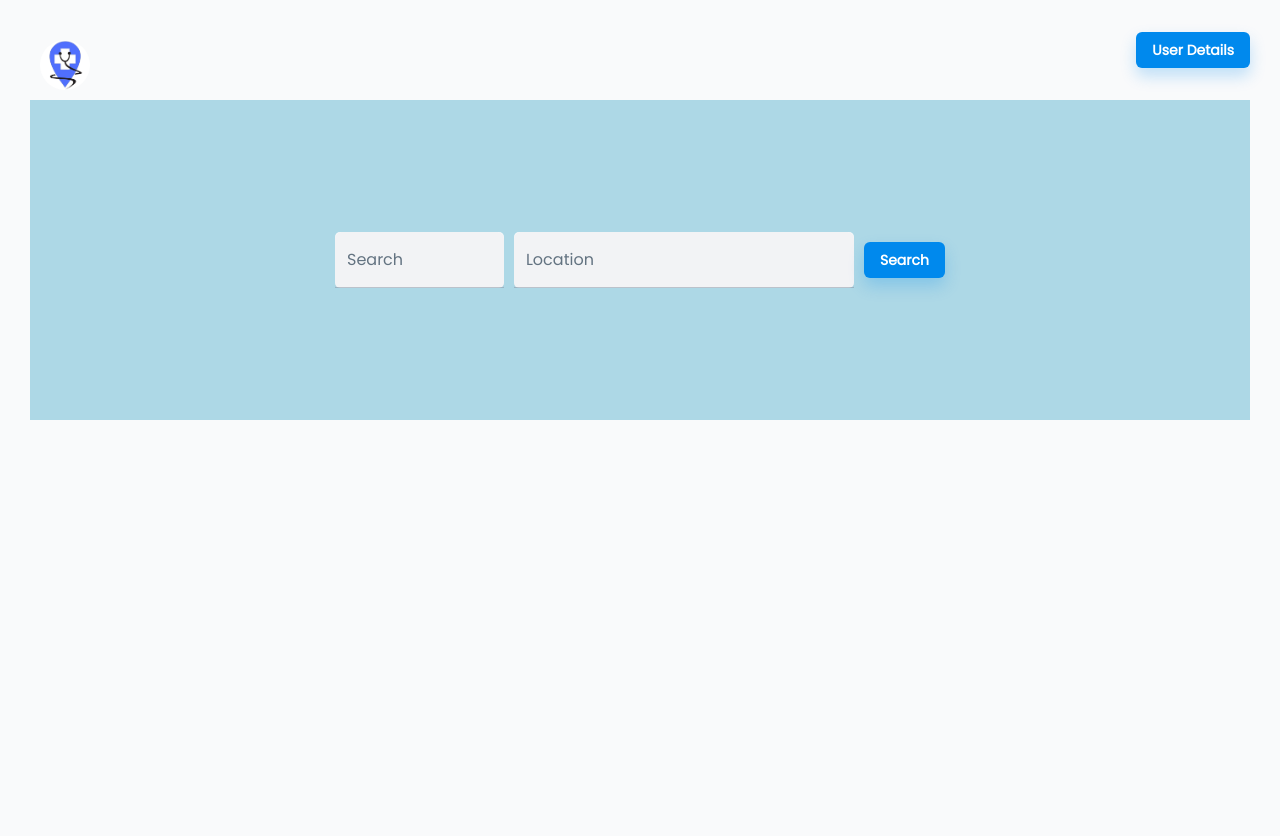
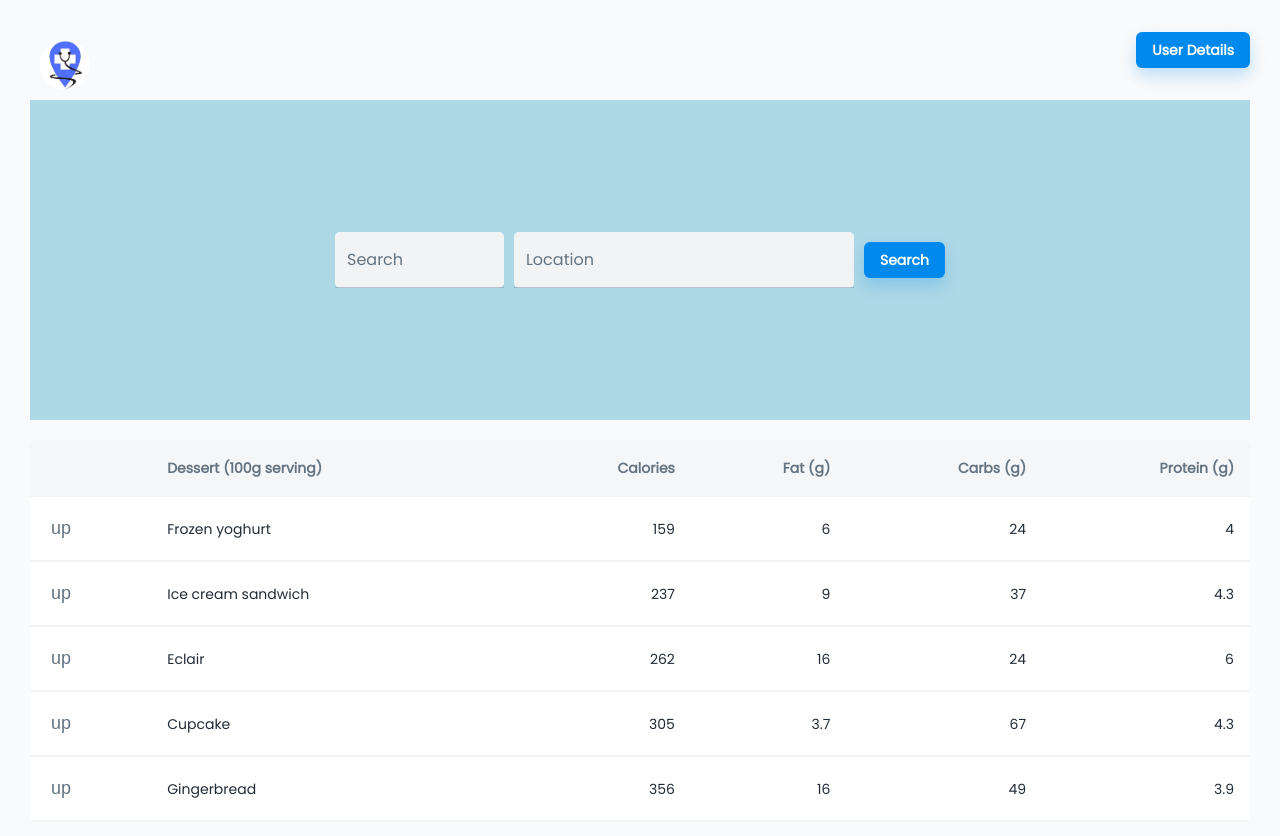
Before and after one commit to DhruvPatel96/walkineasy, a React (Create React App) app: page /client/homepage in a window 1280 px wide. Shown: the top 836 px of the page. Before the commit the page ends 800 px from the top, so only its background shows below. Built offline with nearby package versions, Linux system fonts and the light colour scheme.

Commit message:
Added table view

```diff
--- /dev/null
+++ b/src/components/table/index.tsx
@@ -0,0 +1,137 @@
+import * as React from 'react';
+import Box from '@mui/material/Box';
+import Collapse from '@mui/material/Collapse';
+import IconButton from '@mui/material/IconButton';
+import Table from '@mui/material/Table';
+import TableBody from '@mui/material/TableBody';
+import TableCell from '@mui/material/TableCell';
+import TableContainer from '@mui/material/TableContainer';
+import TableHead from '@mui/material/TableHead';
+import TableRow from '@mui/material/TableRow';
+import Typography from '@mui/material/Typography';
+import Paper from '@mui/material/Paper';
+
+function createData(
+  name: string,
+  calories: number,
+  fat: number,
+  carbs: number,
+  protein: number,
+  price: number,
+) {
+  return {
+    name,
+    calories,
+    fat,
+    carbs,
+    protein,
+    price,
+    history: [
+      {
+        date: '2020-01-05',
+        customerId: '11091700',
+        amount: 3,
+      },
+      {
+        date: '2020-01-02',
+        customerId: 'Anonymous',
+        amount: 1,
+      },
+    ],
+  };
+}
+
+function Row(props: { row: ReturnType<typeof createData> }) {
+  const { row } = props;
+  const [open, setOpen] = React.useState(false);
+
+  return (
+    <React.Fragment>
+      <TableRow sx={{ '& > *': { borderBottom: 'unset' } }}>
+        <TableCell>
+          <IconButton
+            aria-label="expand row"
+            size="small"
+            onClick={() => setOpen(!open)}
+          >
+            {open ? "down" : "up"}
+          </IconButton>
+        </TableCell>
+        <TableCell component="th" scope="row">
+          {row.name}
+        </TableCell>
+        <TableCell align="right">{row.calories}</TableCell>
+        <TableCell align="right">{row.fat}</TableCell>
+        <TableCell align="right">{row.carbs}</TableCell>
+        <TableCell align="right">{row.protein}</TableCell>
+      </TableRow>
+      <TableRow>
+        <TableCell style={{ paddingBottom: 0, paddingTop: 0 }} colSpan={6}>
+          <Collapse in={open} timeout="auto" unmountOnExit>
+            <Box sx={{ margin: 1 }}>
+              <Typography variant="h6" gutterBottom component="div">
+                History
+              </Typography>
+              <Table size="small" aria-label="purchases">
+                <TableHead>
+                  <TableRow>
+                    <TableCell>Date</TableCell>
+                    <TableCell>Customer</TableCell>
+                    <TableCell align="right">Amount</TableCell>
+                    <TableCell align="right">Total price ($)</TableCell>
+                  </TableRow>
+                </TableHead>
+                <TableBody>
+                  {row.history.map((historyRow) => (
+                    <TableRow key={historyRow.date}>
+                      <TableCell component="th" scope="row">
+                        {historyRow.date}
+                      </TableCell>
+                      <TableCell>{historyRow.customerId}</TableCell>
+                      <TableCell align="right">{historyRow.amount}</TableCell>
+                      <TableCell align="right">
+                        {Math.round(historyRow.amount * row.price * 100) / 100}
+                      </TableCell>
+                    </TableRow>
+                  ))}
+                </TableBody>
+              </Table>
+            </Box>
+          </Collapse>
+        </TableCell>
+      </TableRow>
+    </React.Fragment>
+  );
+}
+
+const rows = [
+  createData('Frozen yoghurt', 159, 6.0, 24, 4.0, 3.99),
+  createData('Ice cream sandwich', 237, 9.0, 37, 4.3, 4.99),
+  createData('Eclair', 262, 16.0, 24, 6.0, 3.79),
+  createData('Cupcake', 305, 3.7, 67, 4.3, 2.5),
+  createData('Gingerbread', 356, 16.0, 49, 3.9, 1.5),
+];
+
+export default function CollapsibleTable() {
+  return (
+    <TableContainer component={Paper}>
+      <Table aria-label="collapsible table">
+        <TableHead>
+          <TableRow>
+            <TableCell />
+            <TableCell>Dessert (100g serving)</TableCell>
+            <TableCell align="right">Calories</TableCell>
+            <TableCell align="right">Fat&nbsp;(g)</TableCell>
+            <TableCell align="right">Carbs&nbsp;(g)</TableCell>
+            <TableCell align="right">Protein&nbsp;(g)</TableCell>
+          </TableRow>
+        </TableHead>
+        <TableBody>
+          {rows.map((row) => (
+            <Row key={row.name} row={row} />
+          ))}
+        </TableBody>
+      </Table>
+    </TableContainer>
+  );
+}
--- a/src/pages/client/Homepage.tsx
+++ b/src/pages/client/Homepage.tsx
@@ -1,6 +1,7 @@
 import React, { CSSProperties } from "react";
 import TextField from '@mui/material/TextField';
 import { Button } from "@mui/material";
+import CollapsibleTable from "../../components/table";
 
 const container: CSSProperties = {
     padding: "0px 30px 50px",
@@ -47,6 +48,9 @@
                     <Button style={{ marginLeft: "10px" }} variant="contained">Search</Button>
                 </div>
             </div>
+            <div id="content" style={{ marginTop: "20px" }}>
+                <CollapsibleTable />
+            </div>
         </div>
       </div>
     );
```
